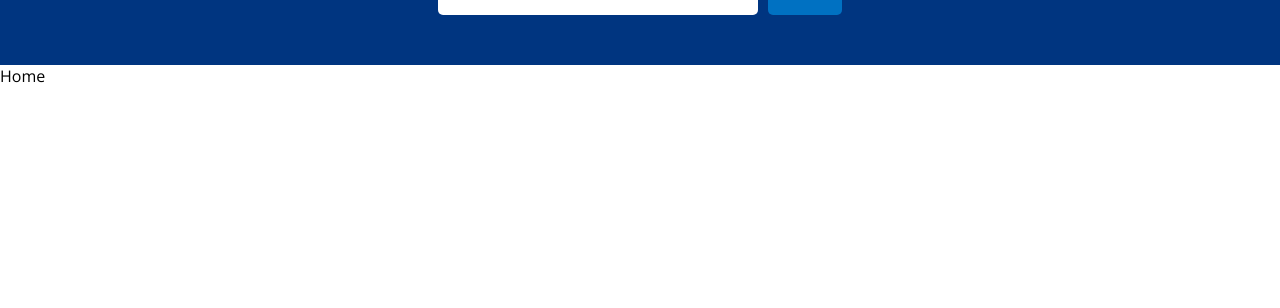
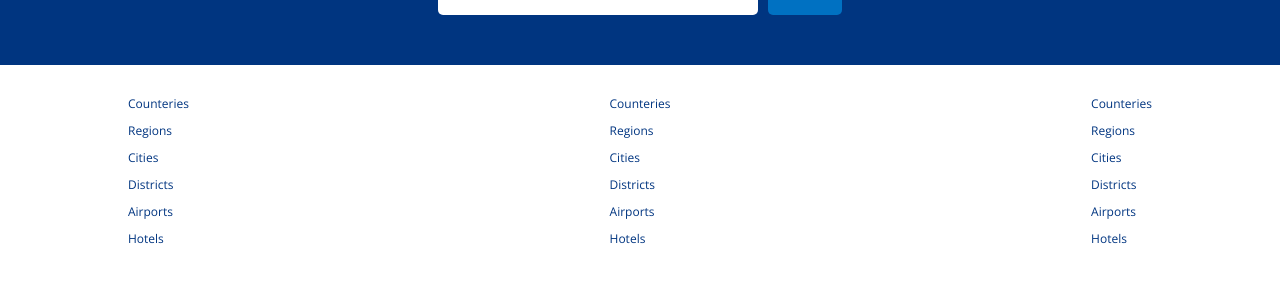
Before and after one commit to ZileMaster/Mock-booking-frontend, a React (Create React App) app: page / in a window 1280 px wide. Shown: the part 1738-2046 px from the top of the page. Before the commit the page ends 1825 px from the top, so only its background shows below. Built offline with nearby package versions, Linux system fonts and the light colour scheme.

Commit message:
adding the footer

```diff
--- a/src/components/footer/footer.css
+++ b/src/components/footer/footer.css
@@ -0,0 +1,23 @@
+.footer{
+    width: 100%;
+    max-width: 1024px;
+    font-size: 12px;
+}
+
+.fLists{
+    width: 100%;
+    display: flex;
+    justify-content: space-between;
+    margin-bottom: 50px;
+}
+
+.fList{
+    list-style: none;
+    padding: 0;
+}
+
+.fListItem{
+    margin-bottom: 10px;
+    color: #003580;
+    cursor: pointer;
+}
--- a/src/components/footer/footer.jsx
+++ b/src/components/footer/footer.jsx
@@ -0,0 +1,38 @@
+import React from 'react'
+import './footer.css'
+
+const Footer = () => {
+  return (
+    <div className='footer'>
+        <div className="fLists">
+            <ul className="fList">
+                <li className="fListItem">Counteries</li>
+                <li className="fListItem">Regions </li>
+                <li className="fListItem">Cities</li>
+                <li className="fListItem">Districts</li>
+                <li className="fListItem">Airports</li>
+                <li className="fListItem">Hotels</li>
+            </ul>
+            <ul className="fList">
+                <li className="fListItem">Counteries</li>
+                <li className="fListItem">Regions </li>
+                <li className="fListItem">Cities</li>
+                <li className="fListItem">Districts</li>
+                <li className="fListItem">Airports</li>
+                <li className="fListItem">Hotels</li>
+            </ul>
+            <ul className="fList">
+                <li className="fListItem">Counteries</li>
+                <li className="fListItem">Regions </li>
+                <li className="fListItem">Cities</li>
+                <li className="fListItem">Districts</li>
+                <li className="fListItem">Airports</li>
+                <li className="fListItem">Hotels</li>
+            </ul>
+        </div>
+        <div className="fText">Copyright 2023 booking</div>
+    </div>
+  )
+}
+
+export default Footer
--- a/src/pages/home/Home.jsx
+++ b/src/pages/home/Home.jsx
@@ -1,5 +1,6 @@
 import Featured from "../../components/featured/Featured"
 import FeaturedProperties from "../../components/featuredProperties/FeaturedProperties"
+import Footer from "../../components/footer/Footer"
 import Header from "../../components/header/Header"
 import MailList from "../../components/mailList/MailList"
 import Navbar from "../../components/navbar/Navbar"
@@ -20,8 +21,8 @@ export const Home = () => {
           </h1>
           <FeaturedProperties />
           <MailList />
+          <Footer />
         </div>
-        <div>Home</div>
     </div>
   )
 }
```
